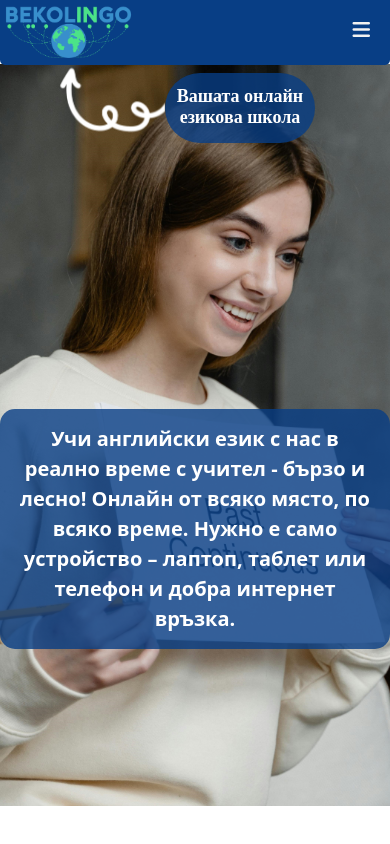
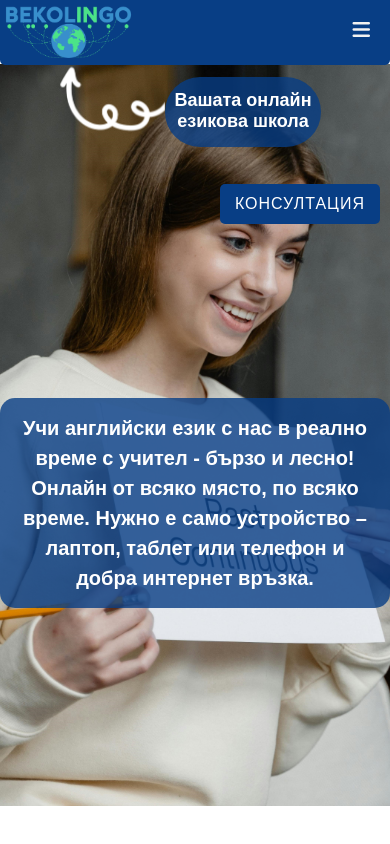
Before and after one commit to berkayhalil/Online_language_school, a PHP site: page / in a window 390 px wide. Run offline with PHP 8.4, Linux system fonts and the light colour scheme.

Commit message:
home section update

```diff
--- a/index.html
+++ b/index.html
@@ -2,6 +2,7 @@
 <html lang="bg">
 <head>
     <link rel="stylesheet" href="styles.css">
+    <link href="https://fonts.googleapis.com/css?family=Dosis:700" rel="stylesheet">
     <link rel="stylesheet" href="https://cdnjs.cloudflare.com/ajax/libs/font-awesome/4.7.0/css/font-awesome.min.css">
     <link rel="stylesheet" href="https://cdnjs.cloudflare.com/ajax/libs/font-awesome/6.0.0-beta3/css/all.min.css">
     <meta charset="utf-8">
@@ -29,13 +30,17 @@
 
     <section class="home-section" id="nachalo">
 
-
+        <a href="#" class="btn-flip" data-back="Заяви" data-front="Консултация"></a>
         <div id="school">
             Вашата онлайн езикова школа
         </div>
-    <div class="p-container">
-        <p id="p-home">Учи английски език с нас в реално време с учител - бързо и лесно! Онлайн от всяко място, по всяко време. Нужно е само устройство – лаптоп, таблет или телефон и добра интернет връзка.</p>
-    </di>
+
+        <h1 id="h-home">Учи английски език с нас в реално време с учител - бързо и лесно! Онлайн от всяко място, по всяко време.
+             Нужно е само устройство – лаптоп, таблет или телефон и добра интернет връзка.</>
+
+
+
+
 </section>
 
 </body>
--- a/styles.css
+++ b/styles.css
@@ -1,13 +1,115 @@
+.btn-flip {
+  position: absolute;
+  right: 25px;
+  top: 193px;
+  outline: 0;
+  color: white;
+  line-height: 40px;
+  text-align: center;
+  letter-spacing: 1px;
+  display: inline-block;
+  text-decoration: none;
+  text-transform: uppercase;
+  border-radius: 5px;
+}
+.btn-flip:hover:after {
+  opacity: 1;
+  transform: translateY(0) rotateX(0);
+}
+.btn-flip:hover:before {
+  opacity: 0;
+  transform: translateY(50%) rotateX(90deg);
+}
+.btn-flip:after {
+  top: 0;
+  left: 0;
+  opacity: 0;
+  width: 100%;
+  color: var(--main-body-light-color);
+  display: block;
+  transition: 0.5s;
+  position: absolute;
+  background: var(--main-text-background-color);
+  content: attr(data-back);
+  transform: translateY(-50%) rotateX(90deg);
+  border-radius: 5px;
+}
+.btn-flip:before {
+  top: 0;
+  left: 0;
+  opacity: 1;
+  color: var(--main-body-light-color);
+  display: block;
+  padding: 0 20px;
+  line-height: 40px;
+  transition: 0.5s;
+  position: relative;
+  background: var(--main-body-dark-color);
+  content: attr(data-front);
+  transform: translateY(0) rotateX(0);
+  border-radius: 5px;
+}
+
+@media screen and (max-width: 800px) {
+  .btn-flip {
+    position: absolute;
+    right: 10px;
+    top: 120px;
+    outline: 0;
+    color: #fff;
+    line-height: 40px;
+    text-align: center;
+    letter-spacing: 1px;
+    display: inline-block;
+    text-decoration: none;
+    text-transform: uppercase;
+  }
+  .btn-flip:hover:after {
+    opacity: 1;
+    transform: translateY(0) rotateX(0);
+  }
+  .btn-flip:hover:before {
+    opacity: 0;
+    transform: translateY(50%) rotateX(90deg);
+  }
+  .btn-flip:after {
+    top: 0;
+    left: 0;
+    opacity: 0;
+    width: 100%;
+    color: white;
+    display: block;
+    transition: 0.5s;
+    position: absolute;
+    background: var(--main-text-background-color);
+    content: attr(data-back);
+    transform: translateY(-50%) rotateX(90deg);
+  }
+  .btn-flip:before {
+    top: 0;
+    left: 0;
+    opacity: 1;
+    color: var(--main-body-light-color);
+    display: block;
+    padding: 0 15px;
+    line-height: 40px;
+    transition: 0.5s;
+    position: relative;
+    background: var(--main-body-dark-color);
+    content: attr(data-front);
+    transform: translateY(0) rotateX(0);
+  }
+}
 :root {
-    --main-body-light-color: #FFFFFF;
+  --main-body-light-color: #FFFF;
   --text-color: white;
   --main-body-dark-color: #083E85; /*#083E85*/
   --main-text-background-color: rgba(8, 62, 133, 0.8);
-
 }
 
-body{
+body {
   margin: 0;
+  font-family: sans-serif;
 }
 
 /*---nav-bar-setyles----*/
@@ -26,10 +128,9 @@ body{
   min-height: 65px; /* Collapsed state */
 }
 
-.topnav.responsive{
+.topnav.responsive {
   max-height: 400px;
   min-height: 325px;
-
 }
 
 .topnav a {
@@ -42,20 +143,18 @@ body{
   font-size: 16px;
   font-weight: bold;
   border-radius: 5px;
-  font-family:'Segoe UI', Tahoma, Geneva, Verdana, sans-serif ;
+  font-family: "Segoe UI", Tahoma, Geneva, Verdana, sans-serif;
   transition: background-color 0.3s ease-in-out, color 0.3s ease-in-out;
 }
 
-#navbar-right{
+#navbar-right {
   float: right;
-
 }
 
 .topnav a:hover {
   background-color: #abcedb;
   color: black;
 }
-
 
 .topnav .icon {
   display: none;
@@ -67,7 +166,6 @@ body{
   .topnav #navbar-right a {
     display: none;
   }
-
   /* Keep the icon at the top-right */
   .topnav a.icon {
     display: block;
@@ -76,10 +174,8 @@ body{
     top: 5px;
     margin-right: -11px;
     margin-top: -11px;
-    font-size:20px;
-
+    font-size: 20px;
   }
-
   /* When responsive class is added, display the links below the icon */
   .topnav.responsive #navbar-right a {
     display: block;
@@ -87,52 +183,49 @@ body{
     overflow: none;
     width: 92%; /* Full width for the menu items */
   }
-
-
   .topnav.responsive a.icon {
     position: absolute;
     right: 5px;
-    top:5px;
+    top: 5px;
     margin-right: -11px;
     margin-top: -11px;
   }
-
-
   .topnav.responsive #navbar-right {
     float: none;
     display: block;
     width: 100%;
   }
 }
-
-i{
-  margin-right:3px ;
+i {
+  margin-right: 3px;
 }
 
-#logo-id{
+#logo-id {
   margin-top: 5px;
   margin-left: 4px;
   width: 130px;
   height: auto;
 }
 
-
 .home-section {
-  display: flex;
-  justify-content: center;
-  text-align: center;
+  position: relative;
+  display: flex; /* Use Flexbox */
+  flex-direction: column; /* Stack items vertically */
+  justify-content: center; /* Center items vertically */
+  align-items: center; /* Center items horizontally */
+  text-align: center; /* Center text within the paragraph */
   margin-top: -47px;
   scroll-margin-top: 65px;
-  background-image: url('pexels-tima-miroshnichenko2-6671419.jpg'); /* Background image URL */ /* Cover the entire section */
-  background-size:cover;
+  background-image: url("pexels-tima-miroshnichenko2-6671419.jpg"); /* Background image */
+  background-size: cover; /* Cover the entire section */
   background-position: center; /* Center the image */
   background-repeat: no-repeat; /* Prevent the image from repeating */
-  height: 742px; /* Add some top and bottom padding */
+  height: 742px; /* Set a fixed height */
   color: #ffffff; /* Set default text color to white for visibility */
 }
 
 .home-section::after {
-  content: '';
+  content: "";
   position: absolute;
   top: 0;
   left: 0;
@@ -143,13 +236,13 @@ i{
 }
 
 .home-section::after {
-  content: '';
+  content: "";
   position: absolute;
-  top: 45px;
+  top: 85px;
   left: 40px;
   width: 130px;
   height: 130px;
-  background-image: url('long-black-curved-arrows2-set-260nw-2482787799.png');
+  background-image: url("long-black-curved-arrows2-set-260nw-2482787799.png");
   background-size: contain;
   background-position: center;
   background-repeat: no-repeat;
@@ -158,35 +251,36 @@ i{
   animation: fadeInUp 2s ease-out forwards;
 }
 
- #school{
-  padding-top: 12px;
+#school {
+  padding-top: 15px;
   position: absolute;
-  top: 85px;
-  left: 168px;
+  top: 120px;
+  left: 170px;
   width: 180px;
   height: 65px;
   z-index: 3;
   font-size: 21px;
-  font-weight:bolder;
-  background-color:var(--main-text-background-color);
+  font-weight: bolder;
+  background-color: var(--main-text-background-color);
   border-radius: 50px;
   text-align: center;
   animation: fadeInUp 2s ease-out forwards;
 }
 
-#p-home {
-  margin-top: 410px;
+#h-home {
+  position: absolute;
+  margin-bottom: -250px;
   padding: 15px;
   text-align: center;
-  font-family: system-ui, -apple-system, BlinkMacSystemFont, 'Segoe UI', Roboto, Oxygen, Ubuntu, Cantarell, 'Open Sans', 'Helvetica Neue', sans-serif;
   color: var(--main-body-light-color);
-  background-color:var(--main-text-background-color);
+  background-color: var(--main-text-background-color);
   border-radius: 15px;
   max-width: 890px;
   font-size: 24px;
   line-height: 1.5;
   animation: fadeInUp 1s ease-out forwards;
   font-weight: bold;
+  text-align: center;
 }
 
 @media screen and (max-width: 800px) {
@@ -195,40 +289,39 @@ i{
     justify-content: center;
     text-align: center;
     margin-top: 64px;
-    background-image: url('pexels-tima-miroshnichenko-6670797.jpg');
-    min-height:246px;
-    background-size:cover ;
+    background-image: url("pexels-tima-miroshnichenko-6670797.jpg");
+    min-height: 246px;
+    background-size: cover;
   }
-  .home-section::after{
-    background-image:  url('long-black-curved-arrows2-set-260nw-2482787799.png');
-    top: 40px;
+  .home-section::after {
+    background-image: url("long-black-curved-arrows2-set-260nw-2482787799.png");
+    top: -25px;
     width: 120px;
     height: 120px;
     left: 45px;
   }
-  #p-home{
+  #h-home {
     position: relative;
     top: -65px;
     font-size: 20px;
   }
-  #school{
-    margin-top: 55px;
+  #school {
+    margin-top: -5px;
     padding-top: 13px;
     padding-bottom: -10px;
+    padding-left: 3px;
+    padding-right: 3px;
     position: absolute;
     top: 18px;
     left: 165px;
     width: 150px;
     height: 57px;
-    z-index: 2;
+    z-index: 3;
     font-size: 18px;
-    font-weight:bolder;
+    font-weight: bolder;
     text-align: center;
   }
 }
-
-
-
 @keyframes fadeInUp {
   0% {
     transform: translateY(100%) scale(0.5);
@@ -239,3 +332,5 @@ i{
     opacity: 1;
   }
 }
+
+/*# sourceMappingURL=styles.css.map */
--- /dev/null
+++ b/styles.scss
@@ -0,0 +1,249 @@
+@import'buttons.scss';
+:root {
+    --main-body-light-color: #FFFF;
+    --text-color: white;
+    --main-body-dark-color: #083E85; /*#083E85*/
+    --main-text-background-color: rgba(8, 62, 133, 0.8);
+
+  }
+
+  body{
+  margin: 0;
+  font-family:sans-serif;
+  }
+
+  /*---nav-bar-setyles----*/
+  .topnav {
+  position: fixed;
+  top: 0;
+  left: 0;
+  width: 100%;
+  z-index: 1000;
+  overflow: hidden;
+  background-color: var(--main-body-dark-color);
+  border-bottom-left-radius: 5px;
+  border-bottom-right-radius: 5px;
+  transition: max-height 0.4s ease-in-out, min-height 0.4s ease-in-out, background-color 0.3s ease-in-out;
+    max-height: 65px; /* Collapsed state */
+    min-height: 65px; /* Collapsed state */
+  }
+
+  .topnav.responsive{
+  max-height: 400px;
+  min-height: 325px;
+
+  }
+
+  .topnav a {
+  float: left;
+  display: block;
+  color: #f2f2f2;
+  text-align: center;
+  padding: 22px 23px;
+  text-decoration: none;
+  font-size: 16px;
+  font-weight: bold;
+  border-radius: 5px;
+  font-family:'Segoe UI', Tahoma, Geneva, Verdana, sans-serif ;
+  transition: background-color 0.3s ease-in-out, color 0.3s ease-in-out;
+  }
+
+  #navbar-right{
+  float: right;
+
+  }
+
+  .topnav a:hover {
+  background-color: #abcedb;
+  color: black;
+  }
+
+
+  .topnav .icon {
+  display: none;
+  }
+
+  /* For smaller screens (less than 600px) */
+  @media screen and (max-width: 650px) {
+  /* Hide all links except the icon initially */
+  .topnav #navbar-right a {
+    display: none;
+  }
+
+  /* Keep the icon at the top-right */
+  .topnav a.icon {
+    display: block;
+    position: absolute; /* Fixes it in the top-right */
+    right: 5px;
+    top: 5px;
+    margin-right: -11px;
+    margin-top: -11px;
+    font-size:20px;
+
+  }
+
+  /* When responsive class is added, display the links below the icon */
+  .topnav.responsive #navbar-right a {
+    display: block;
+    text-align: right;
+    overflow: none;
+    width: 92%; /* Full width for the menu items */
+  }
+
+
+  .topnav.responsive a.icon {
+    position: absolute;
+    right: 5px;
+    top:5px;
+    margin-right: -11px;
+    margin-top: -11px;
+  }
+
+
+  .topnav.responsive #navbar-right {
+    float: none;
+    display: block;
+    width: 100%;
+  }
+  }
+
+  i{
+  margin-right:3px ;
+  }
+
+  #logo-id{
+  margin-top: 5px;
+  margin-left: 4px;
+  width: 130px;
+  height: auto;
+  }
+
+
+  .home-section {
+    position: relative;
+    display: flex;               /* Use Flexbox */
+    flex-direction: column;      /* Stack items vertically */
+    justify-content: center;      /* Center items vertically */
+    align-items: center;          /* Center items horizontally */
+    text-align: center;           /* Center text within the paragraph */
+    margin-top: -47px;
+    scroll-margin-top: 65px;
+    background-image: url('pexels-tima-miroshnichenko2-6671419.jpg'); /* Background image */
+    background-size: cover;      /* Cover the entire section */
+    background-position: center;  /* Center the image */
+    background-repeat: no-repeat; /* Prevent the image from repeating */
+    height: 742px;               /* Set a fixed height */
+    color: #ffffff; /* Set default text color to white for visibility */
+  }
+
+  .home-section::after {
+  content: '';
+  position: absolute;
+  top: 0;
+  left: 0;
+  right: 0;
+  bottom: 0;
+  background-color: rgba(105, 101, 101, 0.5);
+  z-index: 1;
+  }
+
+  .home-section::after {
+  content: '';
+  position: absolute;
+  top: 85px;
+  left: 40px;
+  width: 130px;
+  height: 130px;
+  background-image: url('long-black-curved-arrows2-set-260nw-2482787799.png');
+  background-size: contain;
+  background-position: center;
+  background-repeat: no-repeat;
+  z-index: 2;
+  background-color: transparent;
+  animation: fadeInUp 2s ease-out forwards;
+  }
+
+  #school{
+  padding-top: 15px;
+  position: absolute;
+  top: 120px;
+  left: 170px;
+  width: 180px;
+  height: 65px;
+  z-index: 3;
+  font-size: 21px;
+  font-weight:bolder;
+  background-color:var(--main-text-background-color);
+  border-radius: 50px;
+  text-align: center;
+  animation: fadeInUp 2s ease-out forwards;
+  }
+
+  #h-home {
+    position: absolute;
+    margin-bottom: -250px;
+  padding: 15px;
+  text-align: center;
+  color: var(--main-body-light-color);
+  background-color:var(--main-text-background-color);
+  border-radius: 15px;
+  max-width: 890px;
+  font-size: 24px;
+  line-height: 1.5;
+  animation: fadeInUp 1s ease-out forwards;
+  font-weight: bold;
+  text-align: center;
+  }
+
+  @media screen and (max-width: 800px) {
+  .home-section {
+    display: flex;
+    justify-content: center;
+    text-align: center;
+    margin-top: 64px;
+    background-image: url('pexels-tima-miroshnichenko-6670797.jpg');
+    min-height:246px;
+    background-size:cover ;
+  }
+  .home-section::after{
+    background-image:  url('long-black-curved-arrows2-set-260nw-2482787799.png');
+    top: -25px;
+    width: 120px;
+    height: 120px;
+    left: 45px;
+  }
+  #h-home{
+    position: relative;
+    top: -65px;
+    font-size: 20px;
+  }
+  #school{
+    margin-top: -5px;
+    padding-top: 13px;
+    padding-bottom: -10px;
+    padding-left: 3px;
+    padding-right: 3px;
+    position: absolute;
+    top: 18px;
+    left: 165px;
+    width: 150px;
+    height: 57px;
+    z-index: 3;
+    font-size: 18px;
+    font-weight:bolder;
+    text-align: center;
+  }
+  }
+
+
+
+  @keyframes fadeInUp {
+  0% {
+    transform: translateY(100%) scale(0.5);
+    opacity: 0;
+  }
+  100% {
+    transform: translateY(0%) scale(1);
+    opacity: 1;
+  }
+  }
```
Also changed, not shown: buttons.scss (added, +118 -0 lines), 1 other file. Lines whose indentation alone changed are shown as unchanged.
